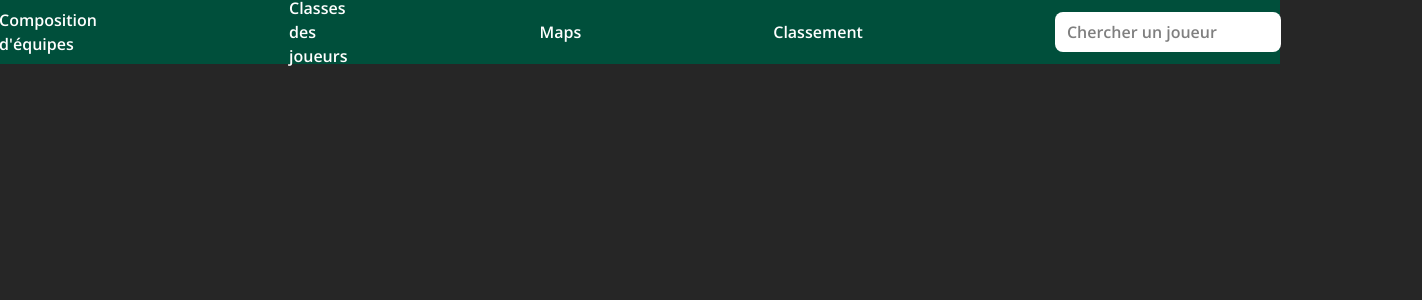
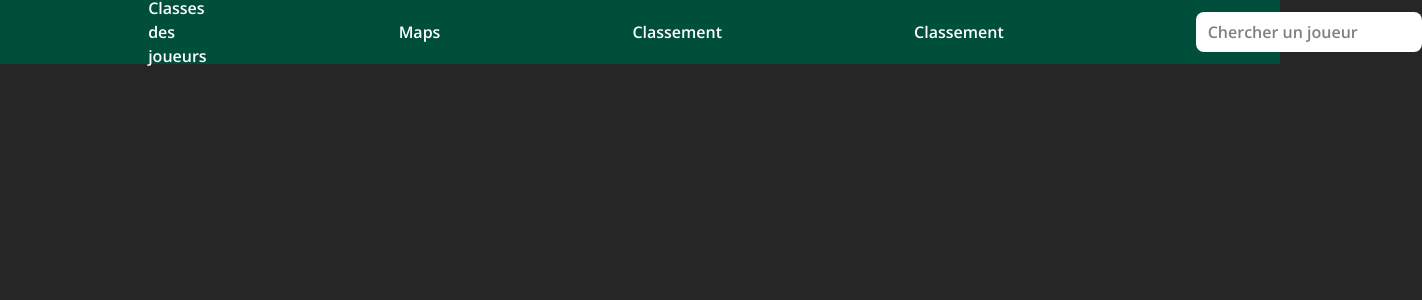
Before and after one commit to Sinematic/Omerta-Team-Builder, a React (Vite) app: page /stats/1 in a window 1280 px wide. Shown: the top 300 px of the page, 1422 px wide, since content can reach past the window. Built offline with nearby package versions, Linux system fonts and the light colour scheme; no server answers.

Commit message:
added test in header

```diff
--- a/src/components/UI/Header.tsx
+++ b/src/components/UI/Header.tsx
@@ -30,6 +30,9 @@ export default function Header() {
                 <li onClick={() => navigate("/classement")} className="cursor-pointer hover:text-gray-100 transition-colors duration-200">
                     Classement
                 </li>
+                <li onClick={() => navigate("/test")} className="cursor-pointer hover:text-gray-100 transition-colors duration-200">
+                    Classement
+                </li>
 
                 <input type="text" className="bg-white rounded-lg text-black px-3 py-2 focus:outline-none focus:ring-0"
                 placeholder="Chercher un joueur" onChange={(e) => setPseudoSearched(e.target.value)} value={pseudoSearched}
```
